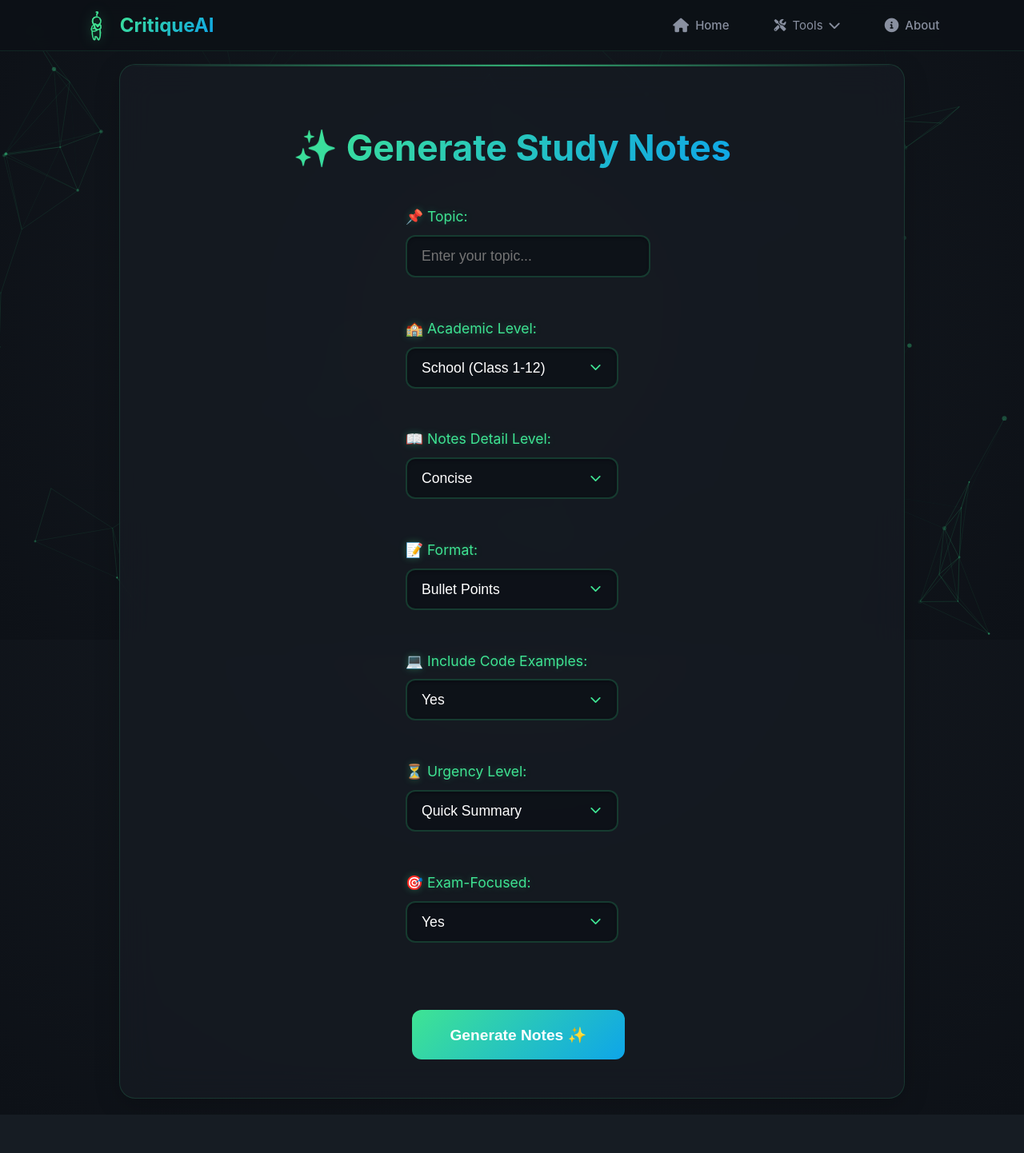
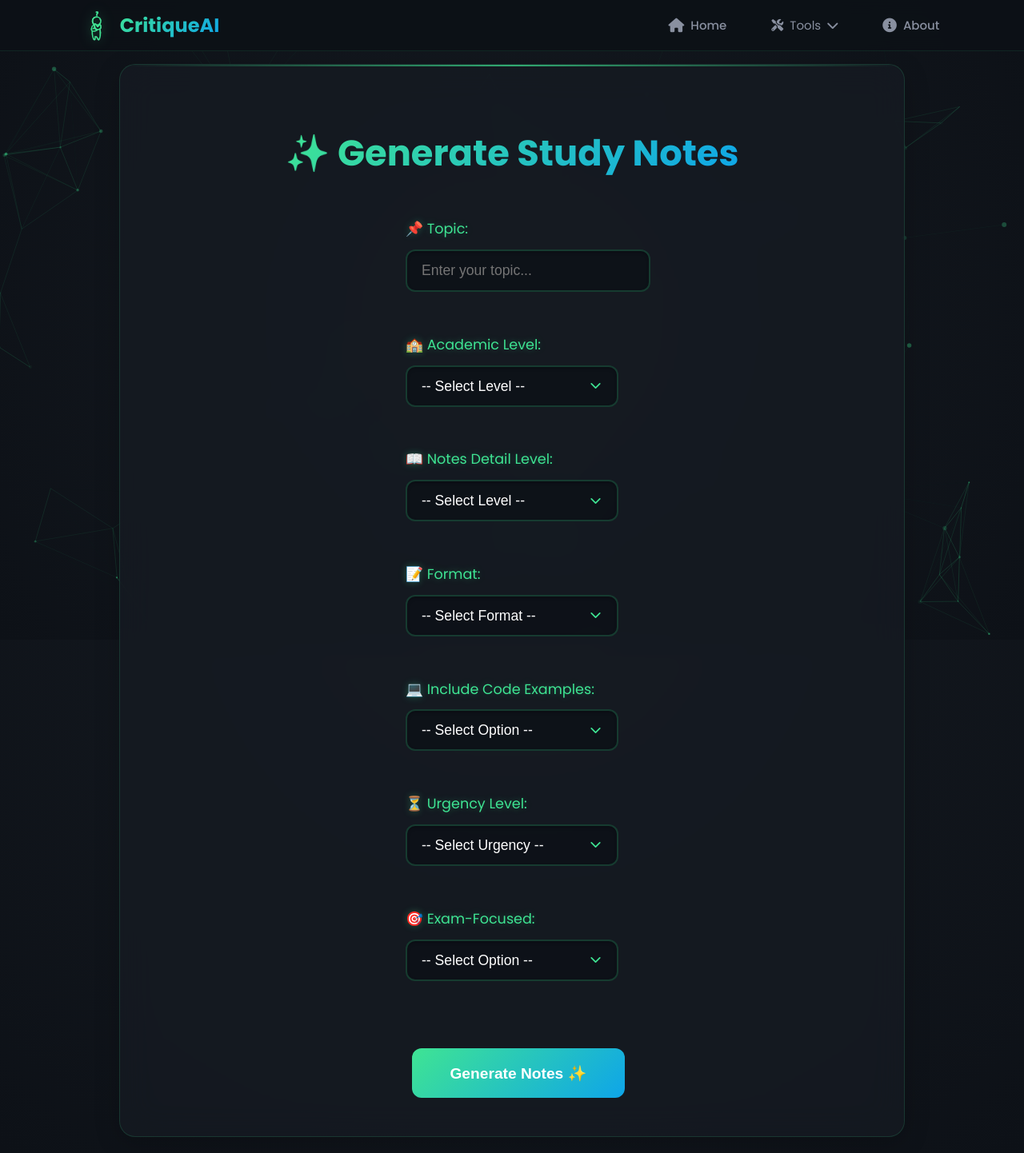
Before and after one commit to ashokkmt/critiqueai, a Flask app: page /get-content in a window 1280 px wide. Shown: the whole page at 80% size. Before the commit the page ends 1394 px from the top, so only its background shows below. Run offline with Flask 3, Linux system fonts and the light colour scheme; some libraries are stand-ins or nearby versions.

Commit message:
frontend updated

```diff
--- a/code/app.py
+++ b/code/app.py
@@ -65,6 +65,8 @@
 If the topic is technical, include code snippets: '{technical_content}'.
 Urgency level: '{urgency_level}'.
 Adjust content depth, complexity, and length based on these inputs.
+
+Don't any greeting and thank you note.
 """
 
 
--- a/code/static/css/style_content.css
+++ b/code/static/css/style_content.css
@@ -10,7 +10,6 @@
     justify-content: center;
     align-items: center;
     overflow-x: hidden;
-    font-family: 'Inter', sans-serif;
 }
 
 /* Container shared styles */
--- a/code/static/css/style_summ.css
+++ b/code/static/css/style_summ.css
@@ -36,6 +36,7 @@
     max-width: 800px;
     padding: 20px;
     z-index: 1;
+    margin-top: 1rem;
 }
 
 .card {
@@ -52,7 +53,7 @@
 
 .card:hover {
     box-shadow: 0 20px 40px rgba(0, 0, 0, 0.3), 0 0 35px rgba(63, 228, 147, 0.2);
-    transform: translateY(-5px);
+    /* transform: translateY(-5px); */
 }
 
 .card-header {
--- a/code/static/css/styles.css
+++ b/code/static/css/styles.css
@@ -369,7 +369,7 @@
 }
 
 .about-item:hover {
-    transform: translateY(-10px);
+    transform: translateY(-3px);
     border-color: #3fe493;
     box-shadow: 0 10px 25px rgba(63, 228, 147, 0.1);
 }
--- a/code/templates/get_content.html
+++ b/code/templates/get_content.html
@@ -7,12 +7,13 @@
     <form id="notesForm" action="/content_out" method="POST">
         <div class="form-group">
             <label>📌 Topic:</label>
-            <input type="text" id="topic" required placeholder="Enter your topic...">
+            <input type="text" id="topic" name="topic" required placeholder="Enter your topic...">
         </div>
 
         <div class="form-group">
             <label>🏫 Academic Level:</label>
-            <select id="academic_level">
+            <select id="academic_level" name="academic_level" required>
+                <option value="" disabled selected hidden>-- Select Level --</option>
                 <option value="School">School (Class 1-12)</option>
                 <option value="College">College</option>
             </select>
@@ -20,12 +21,13 @@
 
         <div class="form-group" id="college_course" style="display:none;">
             <label>🎓 College Course:</label>
-            <input type="text" id="course" placeholder="Enter your course name...">
+            <input type="text" id="course" name="course" placeholder="Enter your course name...">
         </div>
 
         <div class="form-group">
             <label>📖 Notes Detail Level:</label>
-            <select id="note_level">
+            <select id="note_level" name="note_level" required>
+                <option value="" disabled selected hidden>-- Select Level --</option>
                 <option value="Concise">Concise</option>
                 <option value="Detailed">Detailed</option>
                 <option value="Summary">Summary</option>
@@ -35,7 +37,8 @@
 
         <div class="form-group">
             <label>📝 Format:</label>
-            <select id="format_preference">
+            <select id="format_preference" name="format_preference" required>
+                <option value="" disabled selected hidden>-- Select Format --</option>
                 <option value="Bullet Points">Bullet Points</option>
                 <option value="Paragraphs">Paragraphs</option>
                 <option value="Mind Map Style">Mind Map Style</option>
@@ -45,7 +48,8 @@
 
         <div class="form-group">
             <label>💻 Include Code Examples:</label>
-            <select id="technical_content">
+            <select id="technical_content" name="technical_content" required>
+                <option value="" disabled selected hidden>-- Select Option --</option>
                 <option value="Yes">Yes</option>
                 <option value="No">No</option>
             </select>
@@ -53,7 +57,8 @@
 
         <div class="form-group">
             <label>⏳ Urgency Level:</label>
-            <select id="urgency_level">
+            <select id="urgency_level" name="urgency_level" required>
+                <option value="" disabled selected hidden>-- Select Urgency --</option>
                 <option value="Quick Summary">Quick Summary</option>
                 <option value="Full Explanation">Full Explanation</option>
             </select>
@@ -61,7 +66,8 @@
 
         <div class="form-group">
             <label>🎯 Exam-Focused:</label>
-            <select id="exam_focus">
+            <select id="exam_focus" name="exam_focus" required>
+                <option value="" disabled selected hidden>-- Select Option --</option>
                 <option value="Yes">Yes</option>
                 <option value="No">No</option>
             </select>
--- a/code/templates/summary.html
+++ b/code/templates/summary.html
@@ -19,7 +19,7 @@
                     <div class="icon"><i class="fas fa-cloud-upload-alt"></i></div>
                     <h3>Drag & Drop Files</h3>
                     <span>OR</span>
-                    <button type="button" class="browse-btn">Browse Files</button>
+                    <button type="button" class="browse-btn">Add Files</button>
                     <input type="file" id="fileInput" name="file" multiple hidden>
                     <div class="selected-files" id="selected-files-container"></div>
                 </div>
```
Lines whose indentation alone changed are shown as unchanged.
